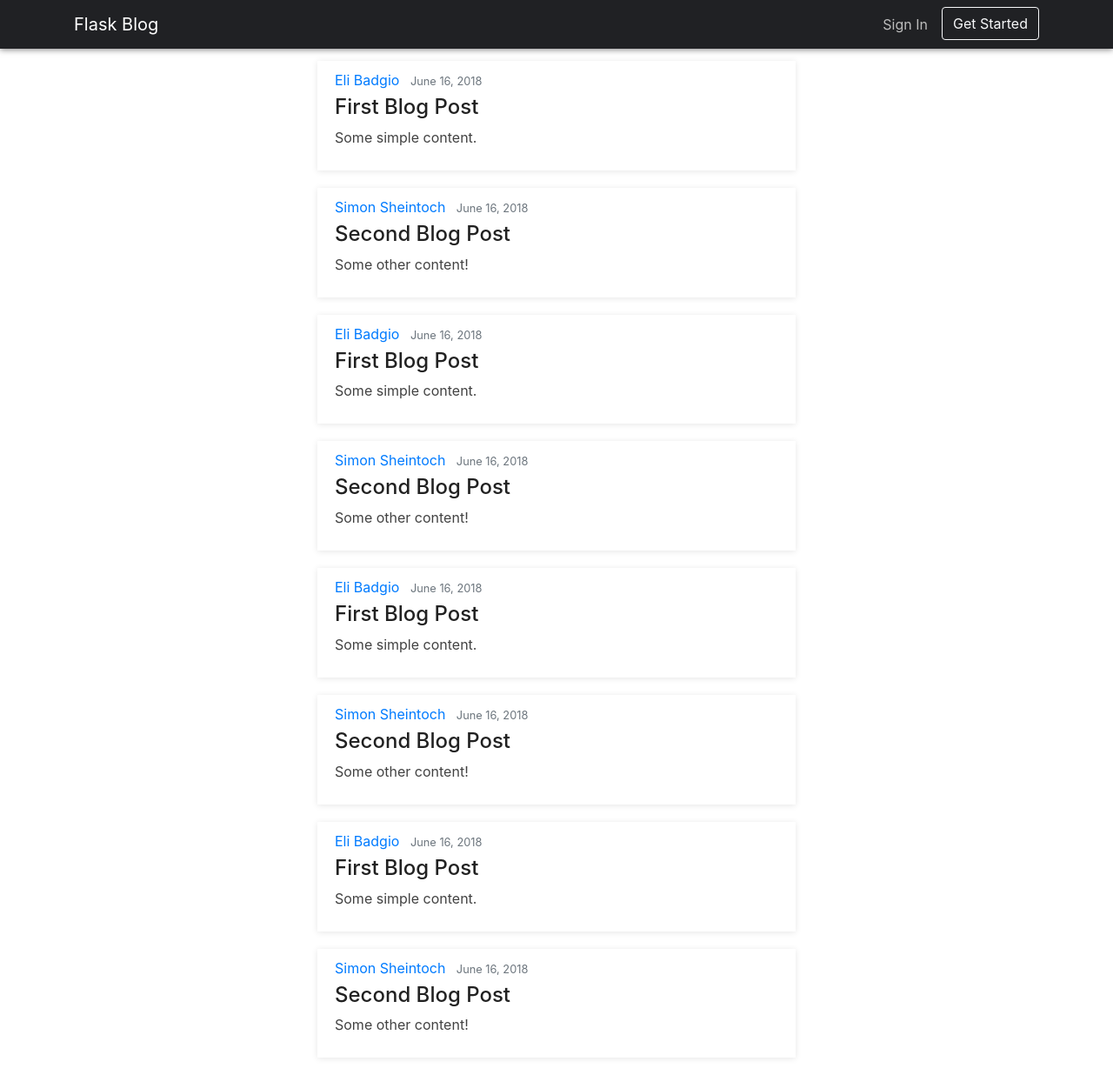
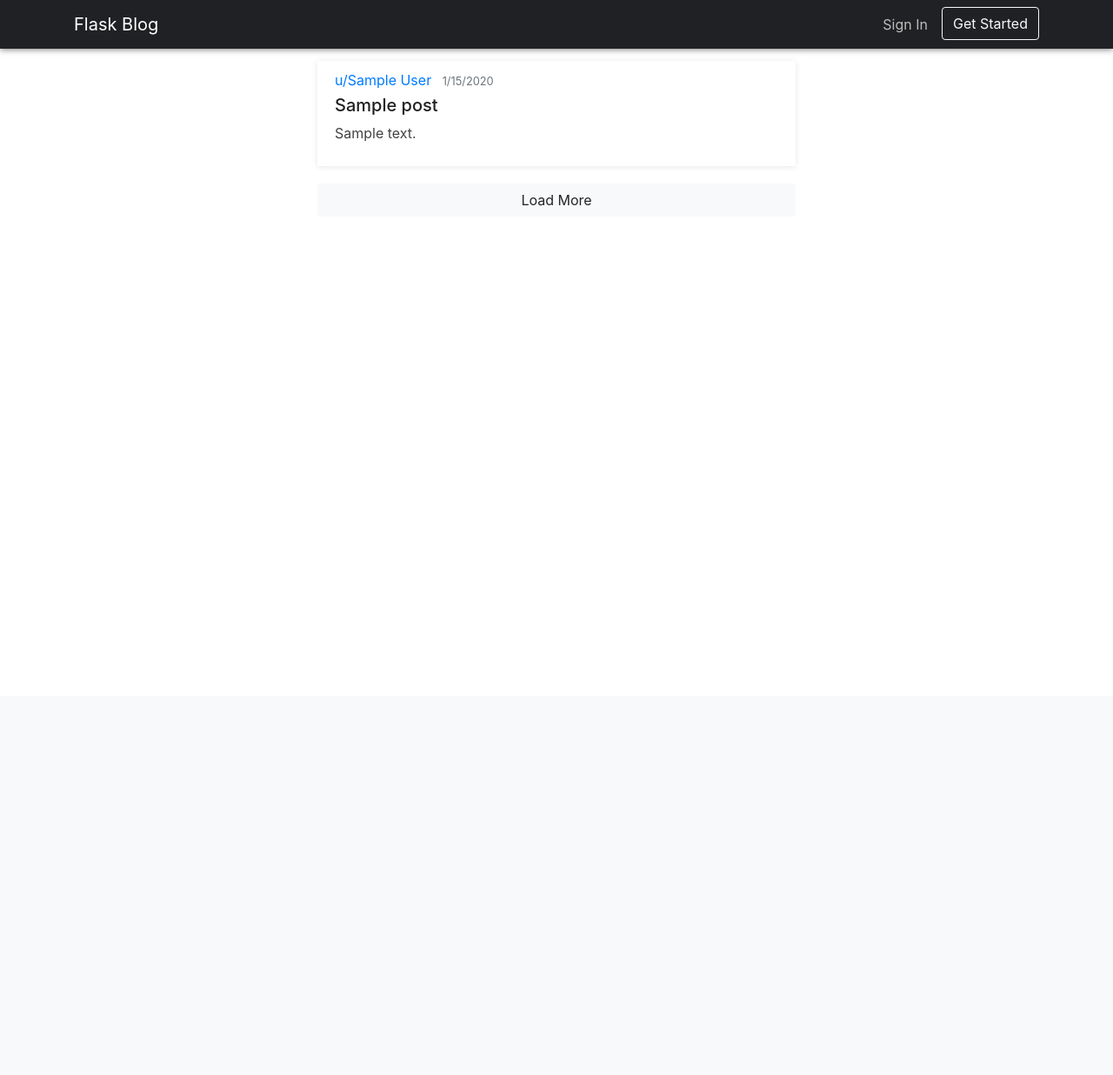
Before and after one commit to ebadgio/flask-blog-template, a Flask app: page / in a window 1280 px wide. Shown: the whole page at 87% size. After the commit the page ends 237 px from the top, so only its background shows below. Run offline with Flask 2, Linux system fonts and the light colour scheme; a database or web service that is not in the repository returns one stand-in record (values such as "Sample title"); some libraries are stand-ins or nearby versions.

Commit message:
load posts from db

```diff
--- a/app/server.py
+++ b/app/server.py
@@ -1,8 +1,7 @@
-from flask import Flask, render_template, url_for, flash, redirect
+from flask import Flask, render_template, url_for, flash, redirect, request
 from flask_login import LoginManager, login_user, current_user, logout_user, login_required
-
-# loging/register forms
-from forms import RegistrationForm, LoginForm, NewPostForm
+from datetime import datetime
+import json
 
 # useful packages
 from bson.objectid import ObjectId
@@ -17,7 +16,7 @@ from flask_bcrypt import Bcrypt
 bcrypt = Bcrypt(app)
 
 # MongoDB config
-from pymongo import MongoClient
+from pymongo import MongoClient, DESCENDING
 client = MongoClient(os.environ['MONGODB_URI'])
 db = client['flask-blog']
 
@@ -29,57 +28,9 @@ login_manager.login_message_category = 'info'
 # User model
 from models import User
 
-# Dummy data posts
-posts = [
-    {
-        'author': 'Eli Badgio',
-        'title': 'First Blog Post',
-        'content': 'Some simple content.',
-        'date_posted': 'June 16, 2018'
-    },
-    {
-        'author': 'Simon Sheintoch',
-        'title': 'Second Blog Post',
-        'content': 'Some other content!',
-        'date_posted': 'June 16, 2018'
-    },
-    {
-        'author': 'Eli Badgio',
-        'title': 'First Blog Post',
-        'content': 'Some simple content.',
-        'date_posted': 'June 16, 2018'
-    },
-    {
-        'author': 'Simon Sheintoch',
-        'title': 'Second Blog Post',
-        'content': 'Some other content!',
-        'date_posted': 'June 16, 2018'
-    },
-    {
-        'author': 'Eli Badgio',
-        'title': 'First Blog Post',
-        'content': 'Some simple content.',
-        'date_posted': 'June 16, 2018'
-    },
-    {
-        'author': 'Simon Sheintoch',
-        'title': 'Second Blog Post',
-        'content': 'Some other content!',
-        'date_posted': 'June 16, 2018'
-    },
-    {
-        'author': 'Eli Badgio',
-        'title': 'First Blog Post',
-        'content': 'Some simple content.',
-        'date_posted': 'June 16, 2018'
-    },
-    {
-        'author': 'Simon Sheintoch',
-        'title': 'Second Blog Post',
-        'content': 'Some other content!',
-        'date_posted': 'June 16, 2018'
-    }
-]
+# loging/register forms
+from forms import RegistrationForm, LoginForm, NewPostForm
+
 
 @login_manager.user_loader
 def load_user(user_id):
@@ -91,11 +42,33 @@ def load_user(user_id):
 
     return None
 
+def format_posts(raw_posts):
+    send = []
+    for post in raw_posts:
+        post['_id'] = str(post['_id'])
+        post['createdAt'] = ('/').join([str(post['createdAt'].month), str(post['createdAt'].day), str(post['createdAt'].year)])
+        send.append(post)
+    return send
+
 @app.route("/", methods=['GET'])
 @app.route("/discover", methods=['GET'])
 def discover():
 
-    return render_template('feed.html', posts=posts)
+    posts = db.posts.find().sort("createdAt", DESCENDING).limit(8)
+
+    formatted_posts = format_posts(posts)
+
+    return render_template('feed.html', posts=formatted_posts)
+
+@app.route("/next/posts/<int:page>", methods=['POST'])
+def more(page):
+
+    skip_by = (page - 1) * 8
+
+    posts = db.posts.find().sort("createdAt", DESCENDING).skip(skip_by).limit(8)
+
+    return json.dumps(format_posts(posts))
+
 
 
 @app.route("/register", methods=['GET', 'POST'])
@@ -154,7 +127,7 @@ def login():
         if u:
 
             # Check that user entered correct password
-            if bcrypt.check_password_hash(u.password, form.password.data):
+            if bcrypt.check_password_hash(u["password"], form.password.data):
 
                 # put mongodb user obj into User class for it to work with flask_login
                 user = User(u["username"], u["email"], str(u["_id"]))
@@ -196,9 +169,10 @@ def new_post():
 
         # Submit post to database
         newUser = db.posts.insert_one({
-            "author": current_user.id,  # Store author as their id for later convience
+            "author": current_user.username,
             "content": form.content.data,
-            "title": form.title.data
+            "title": form.title.data,
+            "createdAt": datetime.now()
         })
 
         flash('Your post has been created!', 'success')
--- /dev/null
+++ b/app/static/javascript.js
@@ -0,0 +1,42 @@
+baseUrl = "http://localhost:5000/"
+
+nextPage = 2;
+
+function loadMore() {
+    var xhttp = new XMLHttpRequest();
+    xhttp.onreadystatechange = function() {
+        if (this.readyState == 4 && this.status == 200) {
+            console.log(JSON.parse(xhttp.responseText));
+
+            posts = JSON.parse(xhttp.responseText);
+
+            posts.forEach(function(post) {
+
+                var child = document.createElement('div');
+
+                child.innerHTML = `<article class="media content-section shadow">
+                      <div class="media-body">
+                        <div class="article-info">
+                          <a class="mr-2" href="${ '/u/' + post.author}">u/${ post.author }</a>
+                          <small class="text-muted">${ post.createdAt }</small>
+                        </div>
+                        <h5><span class="article-title">${ post.title }</a></h5>
+                        <p class="article-content">${ post.content }</p>
+                      </div>
+                  </article>`;
+
+                document.getElementById("feed-wrapper").appendChild(child);
+            });
+        }
+    };
+
+    // page = localStorage.getItem('page') ? parseInt(localStorage.getItem('page')) : 2;
+
+    xhttp.open("POST", baseUrl + 'next/posts/' + nextPage, true);
+
+    xhttp.send();
+
+    nextPage++;
+
+    // localStorage.setItem('page', page + 1);
+}
--- a/app/templates/feed.html
+++ b/app/templates/feed.html
@@ -2,21 +2,25 @@
 {% block content %}
         <div class="row">
             <div class="col-md-12">
-              <div class="content-wrapper">
+              <div class="content-wrapper" id="feed-wrapper">
 
                 <!-- display each post in the feed -->
                 {% for post in posts %}
                   <article class="media content-section shadow">
                       <div class="media-body">
                         <div class="article-info">
-                          <a class="mr-2" href="#">{{ post.author }}</a>
-                          <small class="text-muted">{{ post.date_posted }}</small>
+                          <a class="mr-2" href="{{ '/u/' + post.author}}">u/{{ post.author }}</a>
+                          <small class="text-muted">{{ post.createdAt }}</small>
                         </div>
-                        <h4><span class="article-title">{{ post.title }}</a></h2>
+                        <h5><span class="article-title">{{ post.title }}</a></h5>
                         <p class="article-content">{{ post.content }}</p>
                       </div>
                   </article>
                 {% endfor %}
+
+              </div>
+              <div class="content-wrapper">
+                <button type="button" id="load-btn" onclick="loadMore()" class="btn btn-light mb-4" style="width: 100%">Load More</button>
               </div>
             </div>
         </div>
--- a/app/templates/index.html
+++ b/app/templates/index.html
@@ -57,5 +57,6 @@
     <script src="https://code.jquery.com/jquery-3.2.1.slim.min.js" integrity="sha384-KJ3o2DKtIkvYIK3UENzmM7KCkRr/rE9/Qpg6aAZGJwFDMVNA/GpGFF93hXpG5KkN" crossorigin="anonymous"></script>
     <script src="https://cdnjs.cloudflare.com/ajax/libs/popper.js/1.12.9/umd/popper.min.js" integrity="sha384-ApNbgh9B+Y1QKtv3Rn7W3mgPxhU9K/ScQsAP7hUibX39j7fakFPskvXusvfa0b4Q" crossorigin="anonymous"></script>
     <script src="https://maxcdn.bootstrapcdn.com/bootstrap/4.0.0/js/bootstrap.min.js" integrity="sha384-JZR6Spejh4U02d8jOt6vLEHfe/JQGiRRSQQxSfFWpi1MquVdAyjUar5+76PVCmYl" crossorigin="anonymous"></script>
+    <script src="{{ url_for('static', filename='javascript.js') }}"></script>
 </body>
 </html>
```
Also changed, not shown: app/forms.py (+7 -1 lines), README.md.
